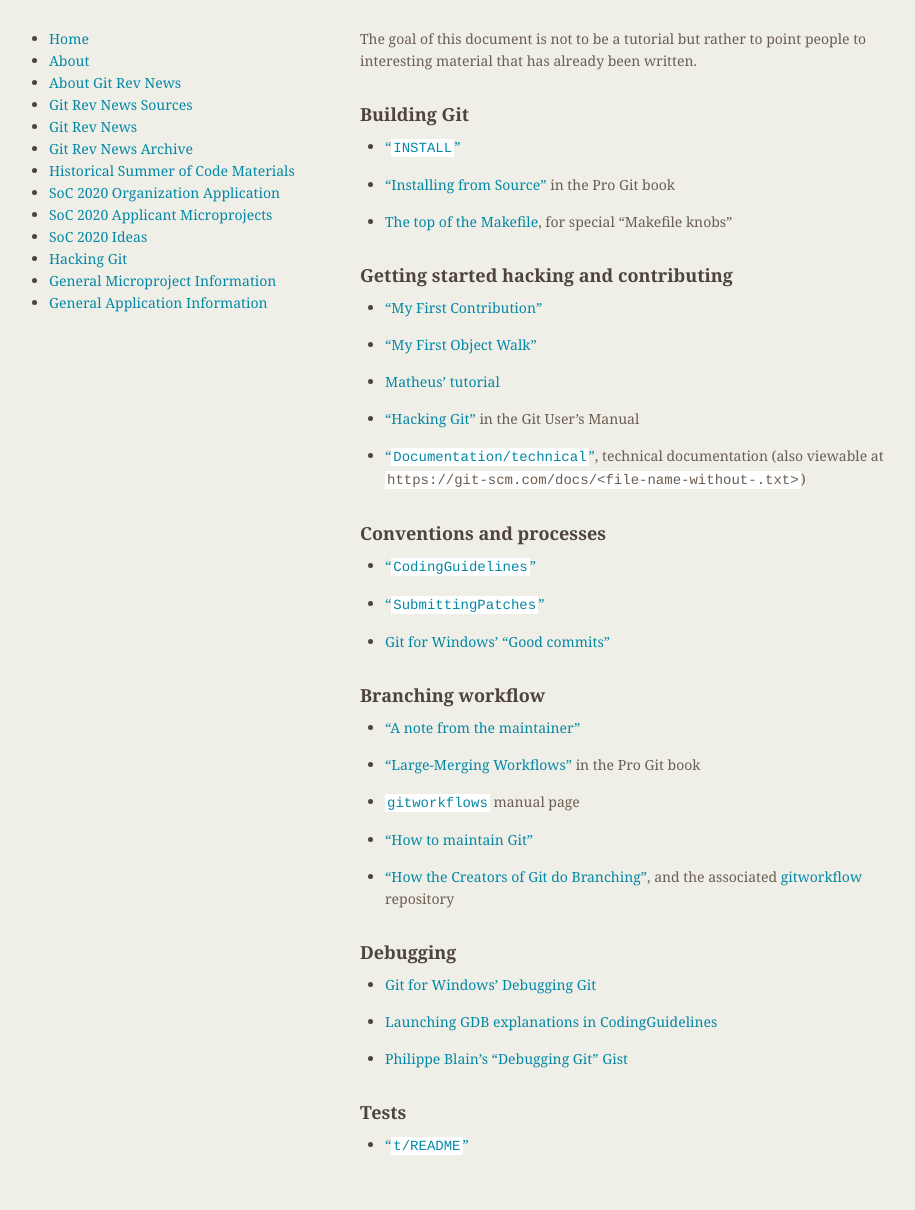
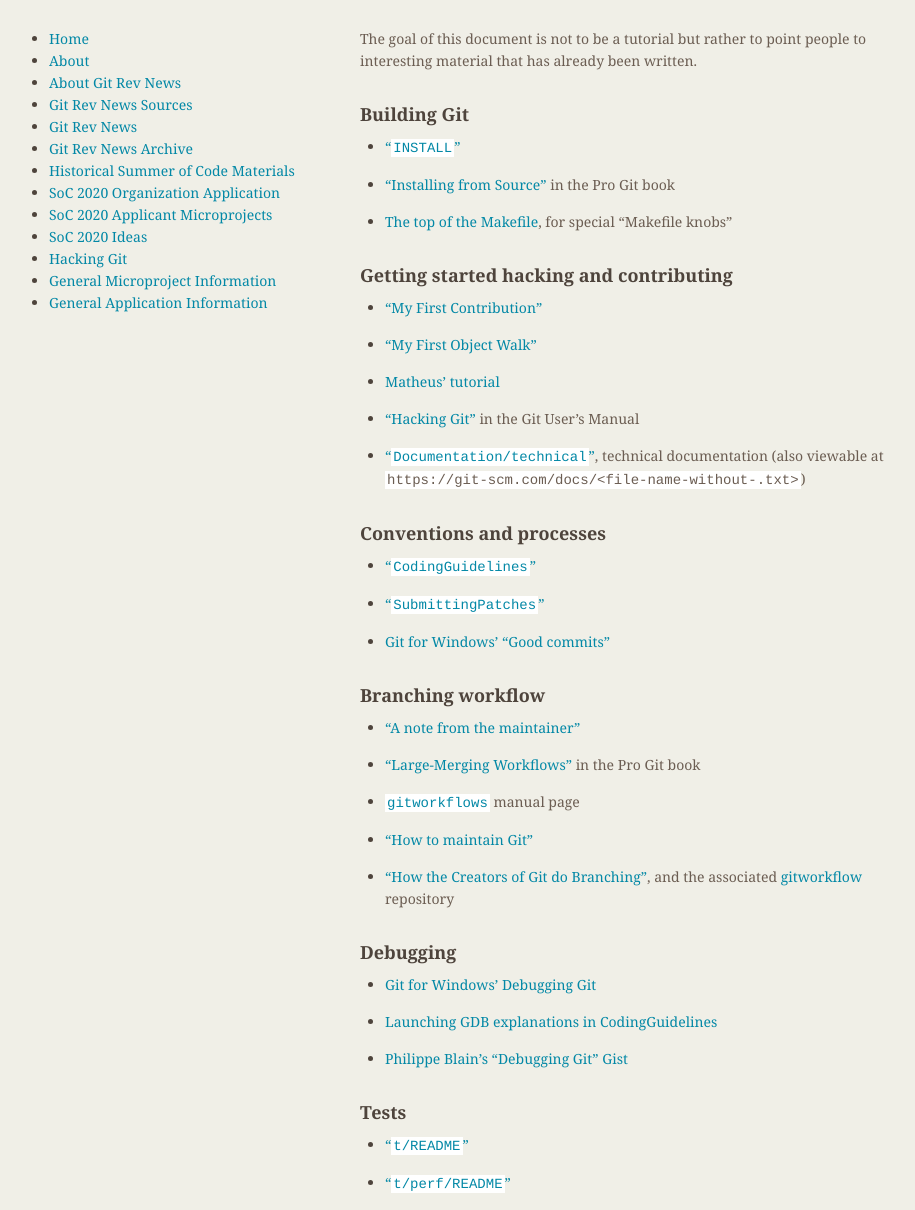
Before and after one commit to git/git.github.io, a Jekyll site: the page built from Hacking-Git.md, in a window 1280 px wide. Shown: the whole page, without its empty margins (174-1089 px from the left). Built offline with Jekyll 4.4.1, drawn with Linux system fonts in a browser that asks for light colours; before the commit the page ends 1168 px from its top, so only the background shows below that.

Commit message:
Hacking-Git: add t/perf/README

```diff
--- a/Hacking-Git.md
+++ b/Hacking-Git.md
@@ -57,3 +57,5 @@
 ## Tests
 
 * ["`t/README`"](https://github.com/git/git/blob/master/t/README)
+
+* ["`t/perf/README`"](https://github.com/git/git/blob/master/t/perf/README)
```
